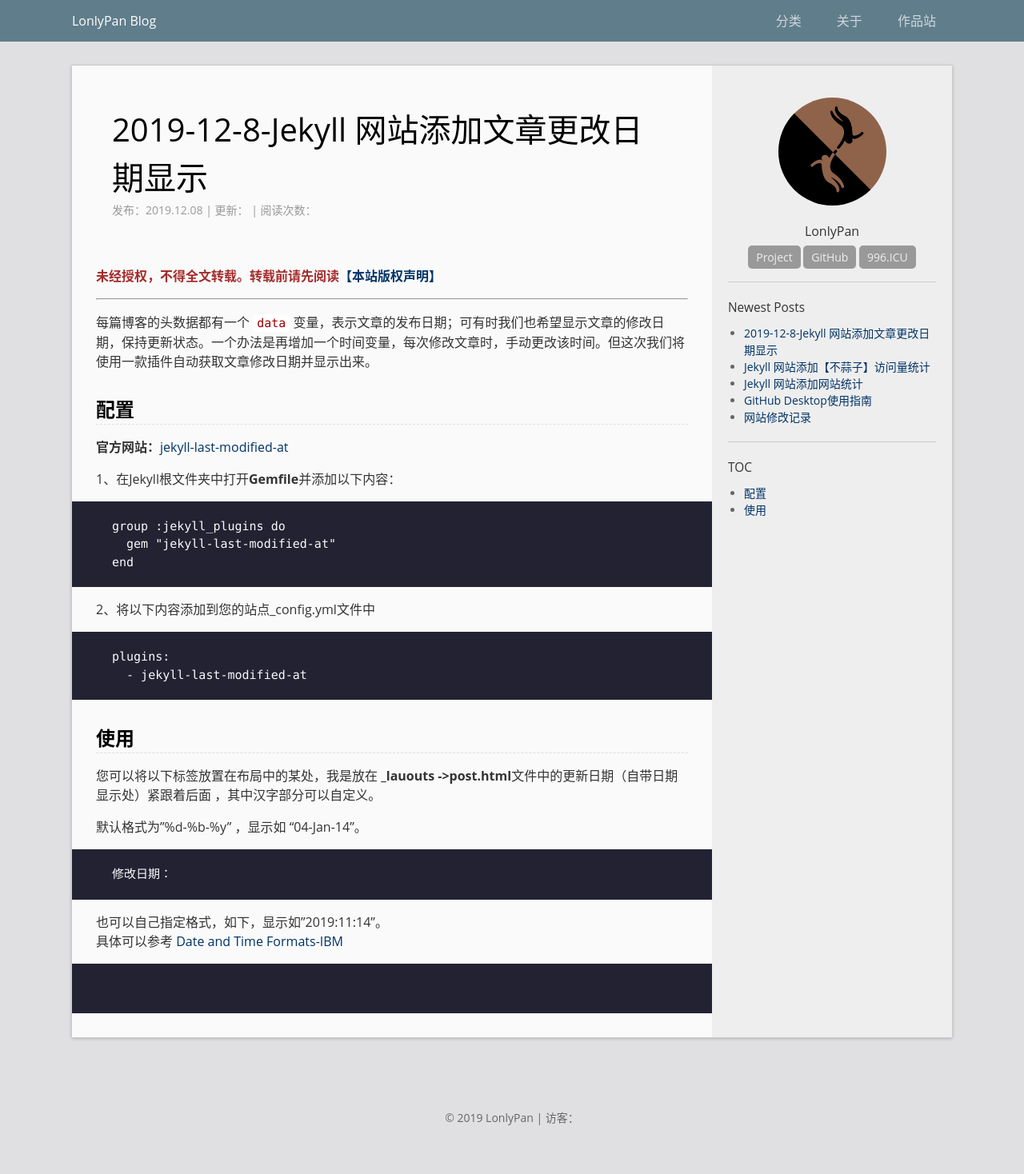
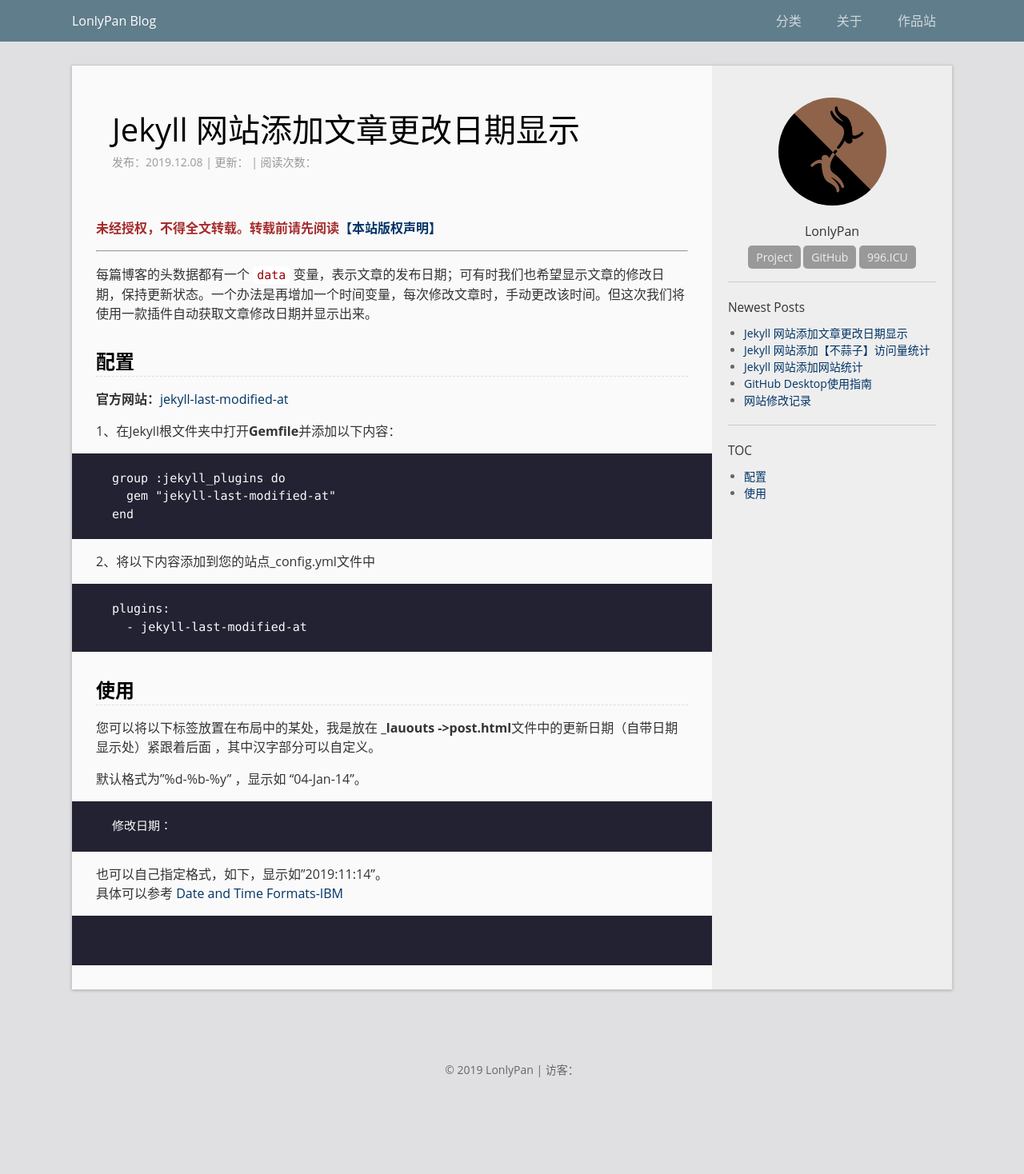
Before and after one commit to LonlyStack/LonlyPan.github.io, a Jekyll site: the page built from _posts/2019-12-8-Jekyll 网站添加文章更改日期显示.md, in a window 1280 px wide. Shown: the whole page at 80% size. Built offline with Jekyll 4.4.1, drawn with Linux system fonts in a browser that asks for light colours; comment, search, counter and statistics services are not loaded; after the commit the page ends 1408 px from its top, so only the background shows below that.

Commit message:
修改文件: _posts/2019-12-8-Jekyll 网站添加文章更改日期显示.md

```diff
--- a/_posts/2019-12-8-Jekyll 网站添加文章更改日期显示.md
+++ b/_posts/2019-12-8-Jekyll 网站添加文章更改日期显示.md
@@ -1,6 +1,6 @@
 ---
 layout: post
-title:    "2019-12-8-Jekyll 网站添加文章更改日期显示"
+title:    "Jekyll 网站添加文章更改日期显示"
 date:   2019-12-8  13:31
 categories: HTML&CSS
 ---
```
